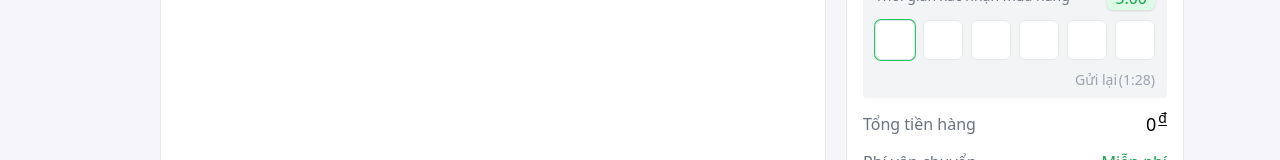
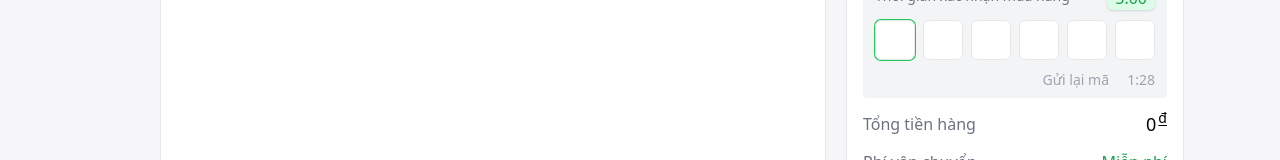
Before and after one commit to SongDuy/web-an-thanh-food, a React (Create React App) app: page /cart in a window 1280 px wide. Both pictures are taken after a click on the button "Gửi OTP". Shown: the part 428-588 px from the top of the page. Built offline with nearby package versions, Linux system fonts and the light colour scheme; what i18n-iso-countries would draw is missing.

Commit message:
Update new

```diff
--- a/src/pages/cart/index.js
+++ b/src/pages/cart/index.js
@@ -280,13 +280,15 @@ const CartPage = () => {
                       <button
                         onClick={handleSendOtp}
                         disabled={countdown > 0}
-                        className={`text-sm font-medium ${countdown > 0 ? "text-gray-400 cursor-not-allowed" : "text-blue-500 hover:text-blue-600"}`}
+                        className={`flex items-center gap-1 text-sm font-medium ${countdown > 0 ? "text-gray-400 cursor-not-allowed" : "text-blue-500 hover:text-blue-600"}`}
                       >
-                        <span>Gửi lại</span>
-                        <span className="inline-block w-[38px] text-right">
-                          {countdown > 0 ? `(${formatTime(countdown)})` : ""}
+                        <span>Gửi lại mã</span>
+
+                        <span className="inline-block w-[42px] text-right tabular-nums">
+                          {countdown > 0 ? formatTime(countdown) : ""}
                         </span>
                       </button>
+
                     )}
                   </div>
 
```
